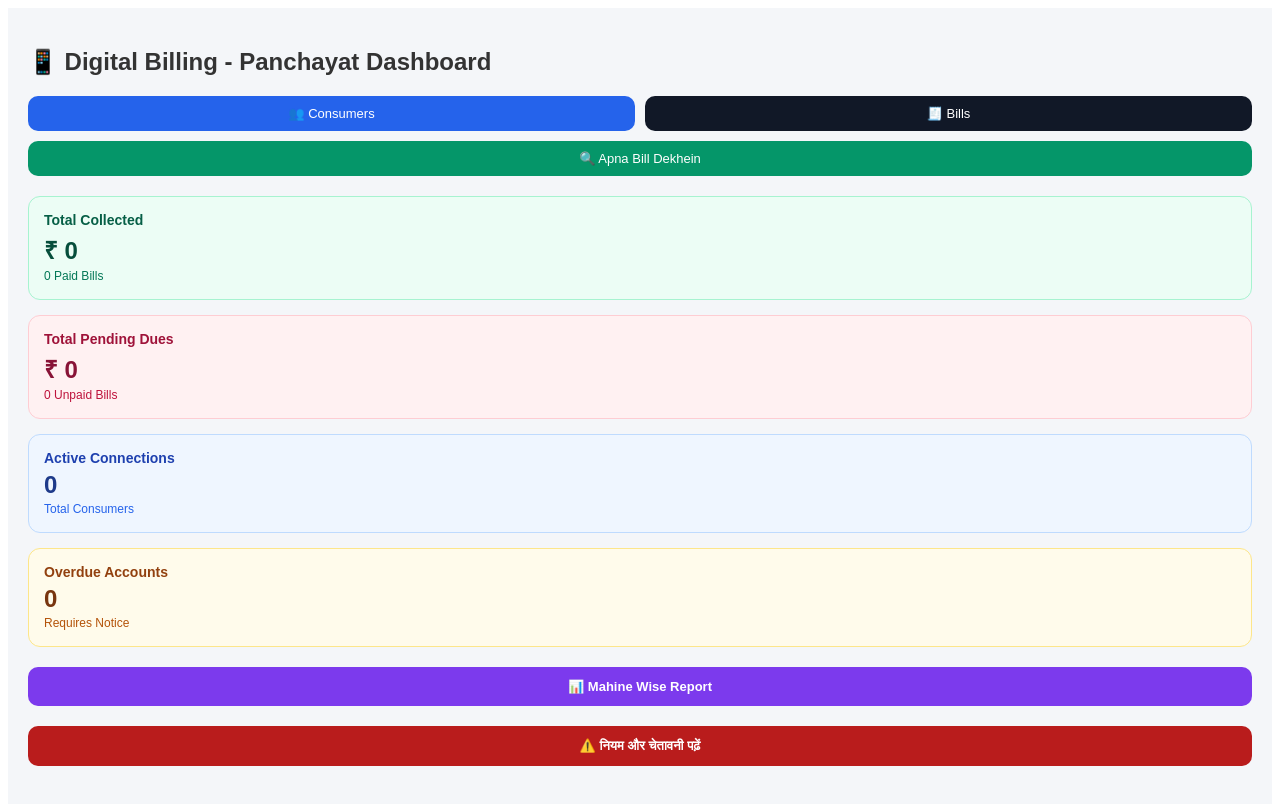
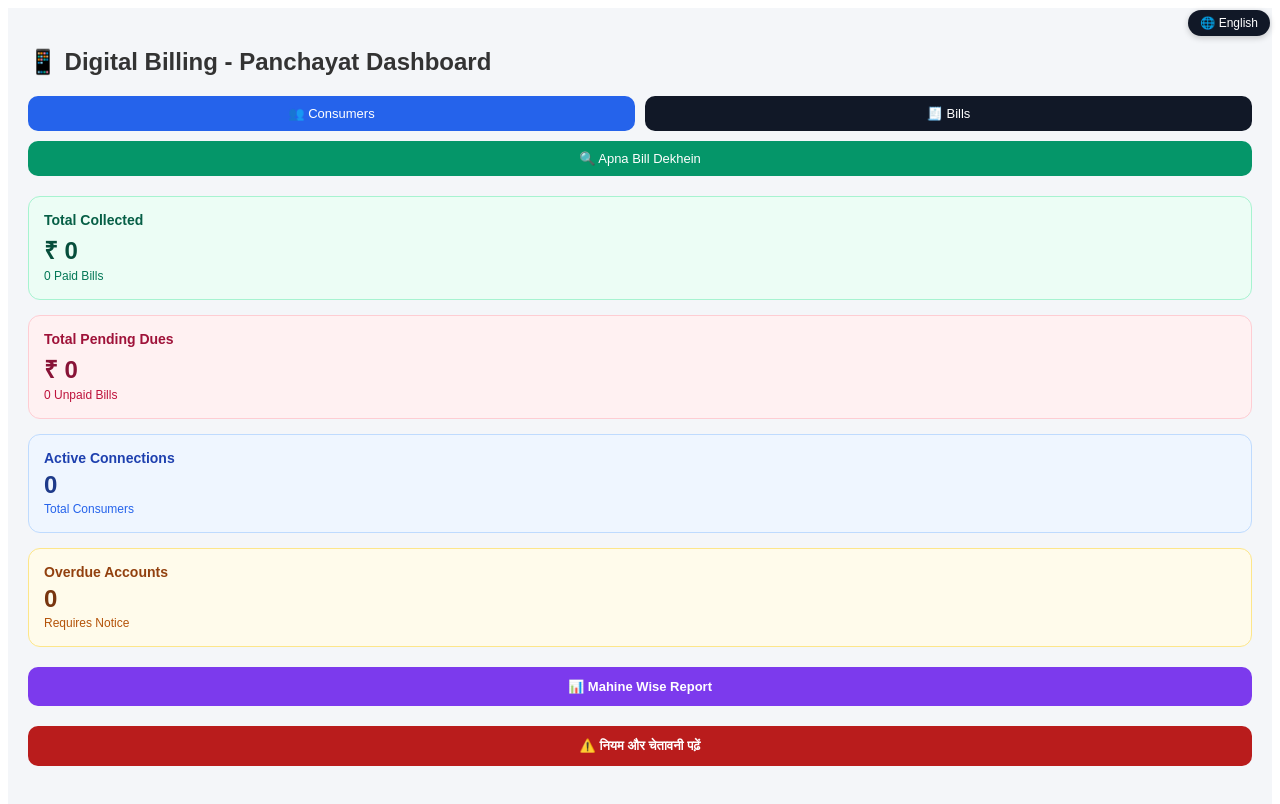
Before and after one commit to jay426647-coder/digital-billing, a Next.js app: page / in a window 1280 px wide. Shown: the top 804 px of the page. Built offline with nearby package versions, Linux system fonts and the light colour scheme; no server answers; the database is empty.

Commit message:
Update layout.jsx

```diff
--- a/app/layout.jsx
+++ b/app/layout.jsx
@@ -1,3 +1,5 @@
+import LangToggle from '../components/LangToggle';
+
 export const metadata = {
   title: 'Digital Billing - Panchayat Dashboard',
   description: 'Panchayat digital billing management dashboard',
@@ -6,7 +8,10 @@ export const metadata = {
 export default function RootLayout({ children }) {
   return (
     <html lang="en">
-      <body>{children}</body>
+      <body>
+        <LangToggle />
+        {children}
+      </body>
     </html>
   );
 }
```
